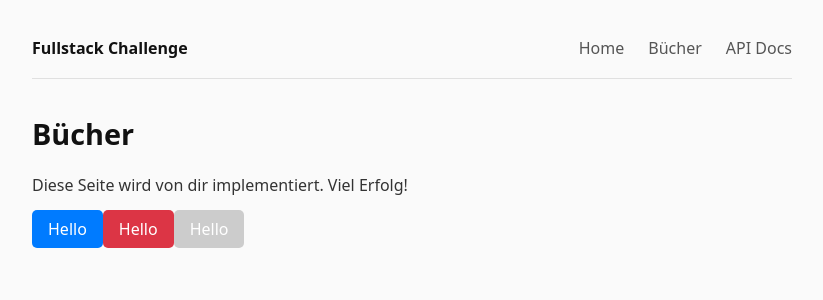
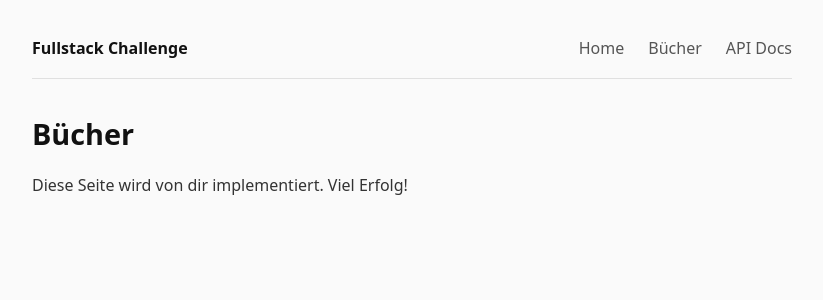
Before and after one commit to SebastianDevOp/Fullstack-Challenge-Buchverwaltung, a Next.js app in the folder packages/web/: page /books in a window 1280 px wide. Shown: the top 300 px of the page, without its empty margins (228-1051 px from the left). Built offline with nearby package versions, Linux system fonts and the light colour scheme.

Commit message:
f: added Input, Select and Button

```diff
--- a/packages/web/src/app/books/page.tsx
+++ b/packages/web/src/app/books/page.tsx
@@ -1,33 +1,10 @@
 "use client";
-
-import { Button } from "@/components/Button";
 
 export default function BooksPage() {
   return (
     <div>
       <h1>Bücher</h1>
       <p>Diese Seite wird von dir implementiert. Viel Erfolg!</p>
-      <Button
-        variant={"primary"}
-        type={"button"}
-        children="Hello"
-        disabled={false}
-        onClick={() => console.log("Hallo")}
-      />
-      <Button
-        variant={"danger"}
-        type={"button"}
-        children="Hello"
-        disabled={false}
-        onClick={() => console.log("Hallo")}
-      />
-      <Button
-        variant={"danger"}
-        type={"button"}
-        children="Hello"
-        disabled={true}
-        onClick={() => console.log("Hallo")}
-      />
     </div>
   );
 }
--- a/packages/web/src/components/Button.tsx
+++ b/packages/web/src/components/ui/Button.tsx
@@ -3,7 +3,7 @@ type ButtonProps = {
   type?: "button" | "submit";
   onClick?: () => void;
   disabled?: boolean;
-  children: string;
+  children: React.ReactNode;
 };
 
 export const Button = ({ variant, type, onClick, disabled, children }: ButtonProps) => {
```
Also changed, not shown: packages/web/src/components/BookForm.tsx (added, +42 -0 lines), packages/web/src/components/ui/Input.tsx (added, +20 -0 lines), packages/web/src/components/ui/Select.tsx (added, +24 -0 lines), 2 other files (tests, documents, lock files or other folders).
